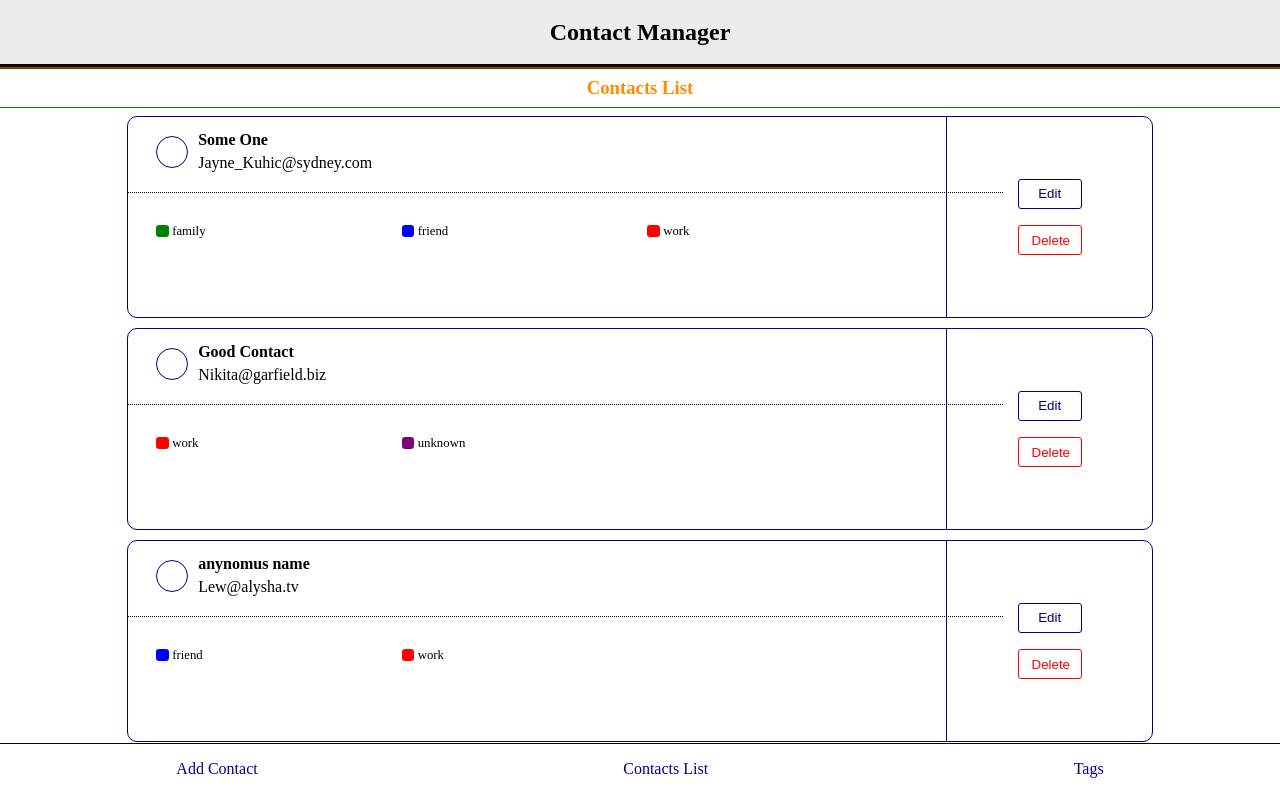
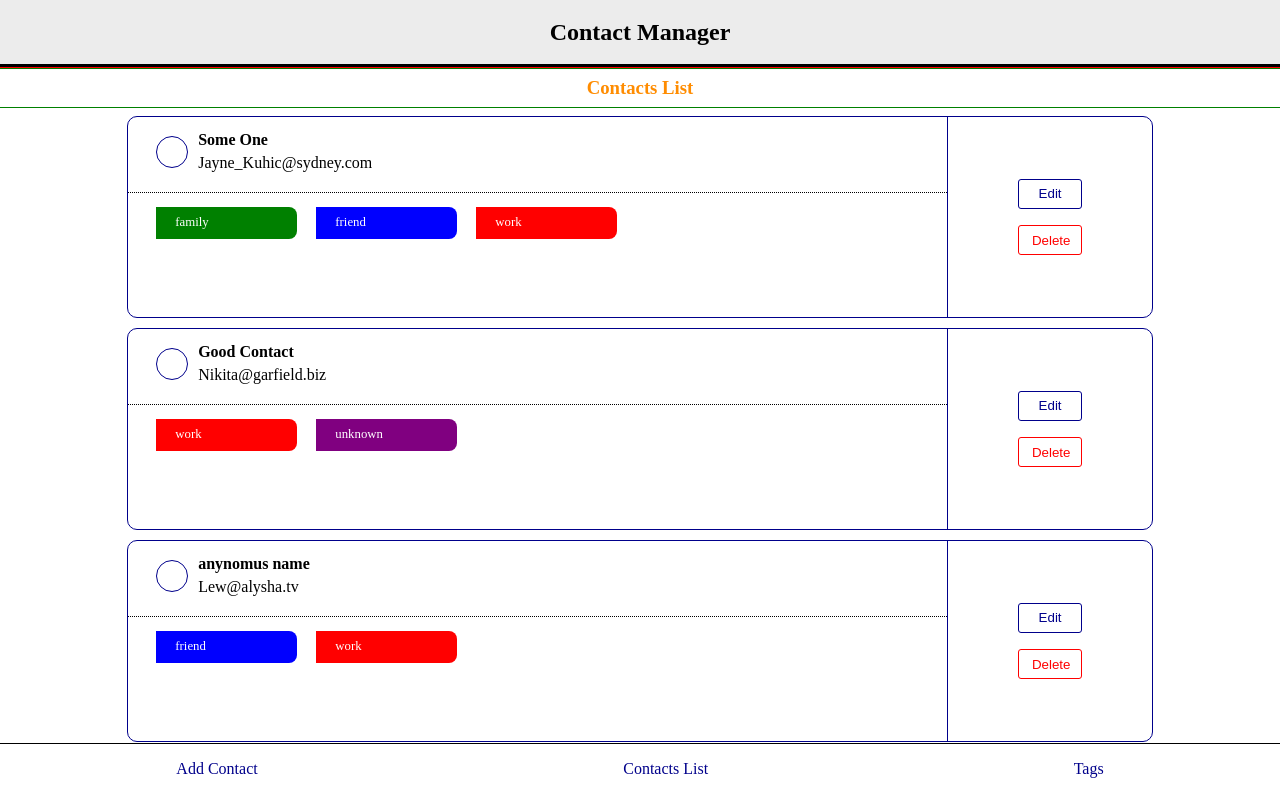
Before and after one commit to akamzandi/Contact-App, a React (Create React App) app: page / in a window 1280 px wide. Shown: the top 798 px of the page. Built offline with nearby package versions, Linux system fonts and the light colour scheme.

Commit message:
tag container bug fix - tag restyle

```diff
--- a/src/Components/Contact/Contact.js
+++ b/src/Components/Contact/Contact.js
@@ -11,10 +11,10 @@ const Contact = ({
 }) => {
   const renderValidTagStyle = (inputColor) => {
     return {
-      width: "0.8rem",
-      height: "0.8rem",
-      borderRadius: "0.2rem",
-      marginRight: "0.2rem",
+      // width: "0.8rem",
+      // height: "0.8rem",
+      // borderRadius: "0.2rem",
+      // marginRight: "0.2rem",
       backgroundColor: inputColor,
     };
   };
@@ -42,8 +42,7 @@ const Contact = ({
       return (
         <>
           {contacTtags.map((tag) => (
-            <div className="tag-wrapper">
-              <div style={decideStyle(tag)} />
+            <div className="tag-wrapper" style={decideStyle(tag)}>
               <p key={tag}>{tag}</p>
             </div>
           ))}
--- a/src/Components/Contact/contact.css
+++ b/src/Components/Contact/contact.css
@@ -10,7 +10,7 @@
   /* border-bottom: 1px solid rgb(145, 144, 144); */
   /* min-height: 8rem; */
   height: 25vh;
-  width: 80%;
+  width: 80vw;
 }
 
 .contact-container {
@@ -19,7 +19,7 @@
   display: flex;
   flex-direction: column;
   height: 100%;
-  width: 80%;
+  width: 64vw;
   /* border-bottom: 1px dotted black; */
 }
 
@@ -31,7 +31,7 @@
   justify-content: center;
   gap: 2vh;
   height: 100%;
-  width: 20%;
+  width: 16vw;
 }
 
 .contact-info {
@@ -47,13 +47,14 @@
 .contact-tags {
   display: flex;
   flex-wrap: wrap;
-  margin-top: 5px;
+  gap: 1.5vw;
+  margin-top: 0.3rem;
   /* border: 2px dotted purple; */
   border-top: 1px dotted black;
   height: 75%;
   overflow: scroll;
   padding: 1.8vh 2.2vw;
-  width: 100%;
+  width: 59.6vw;
 }
 
 .contact-icon {
@@ -75,11 +76,14 @@
 
 .tag-wrapper {
   font-size: 0.8rem;
-  /* border: 1px solid green; */
+  border-radius: 0 0.5rem 0.5rem 0;
+  color: #fff;
   display: flex;
-  width: 30%;
-  height: 50%;
   justify-content: flex-start;
   align-items: center;
-  overflow-x: hidden;
+  width: 8vw;
+  height: 4vh;
+  /* overflow-x: hidden; */
+  /* overflow: hidden; */
+  padding: 0 1.5vw;
 }
```
